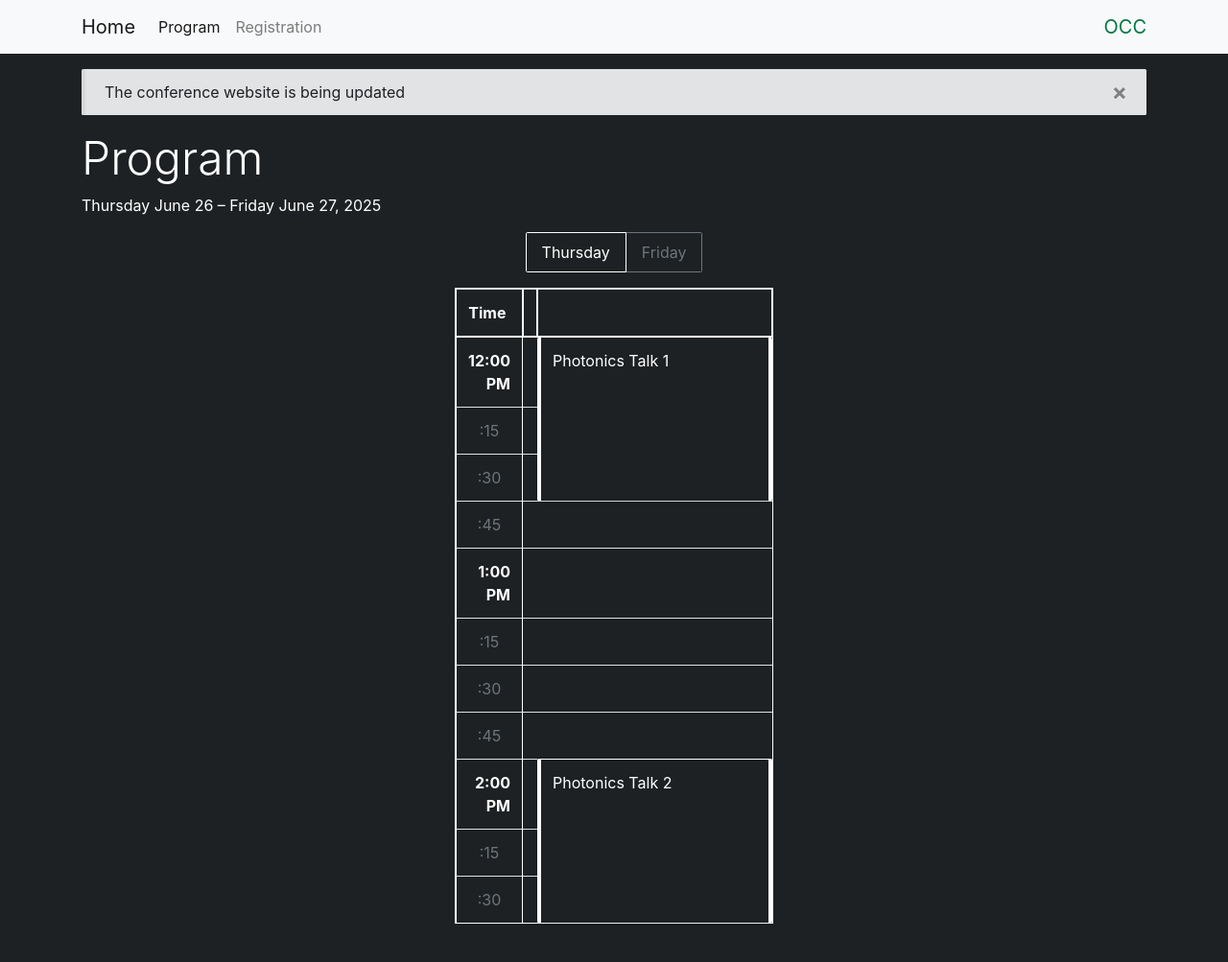
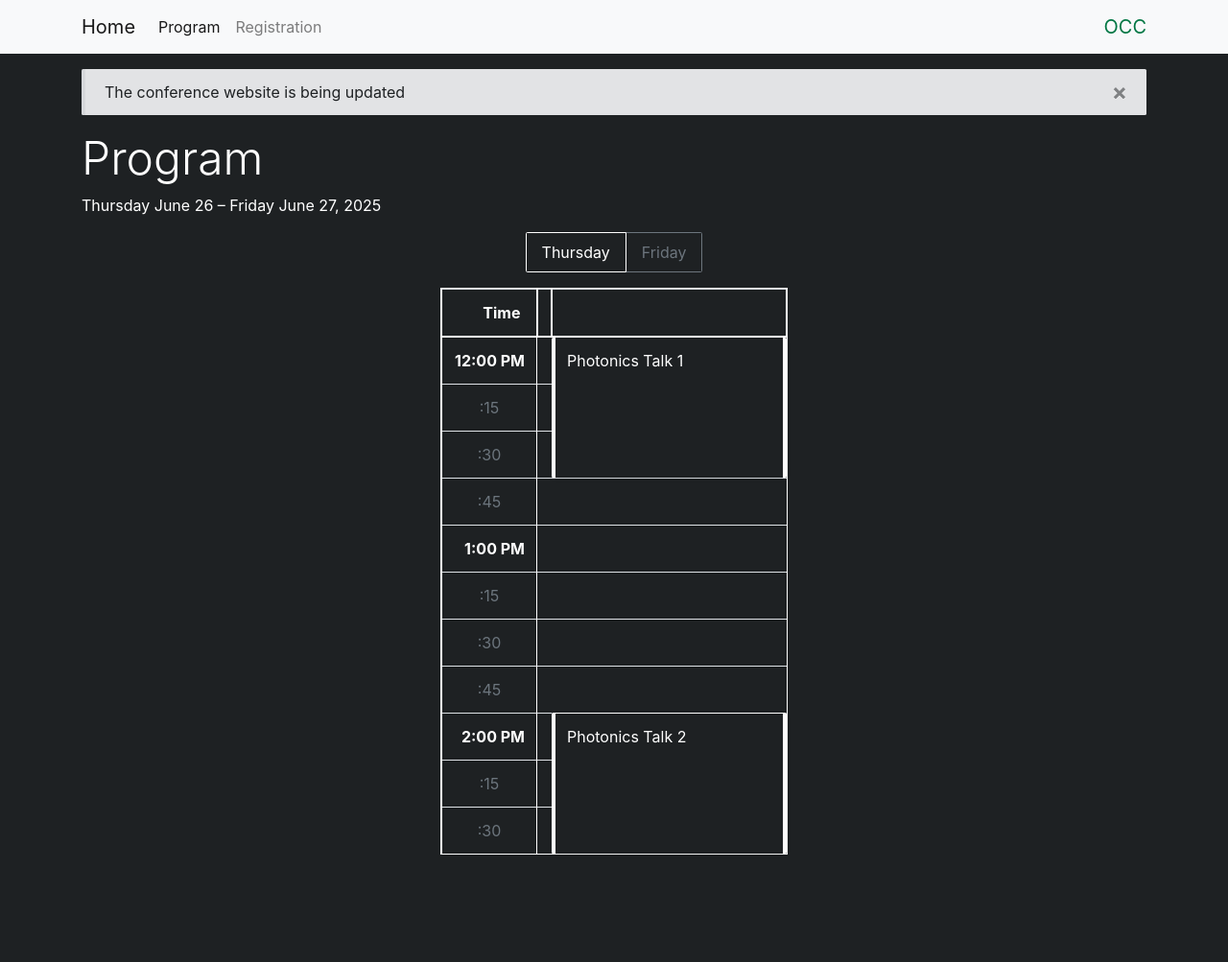
Before and after one commit to mirilabqc/mini-conference-site, a Jekyll site: the page built from program/index.md, in a window 1280 px wide. Shown: the whole page at 96% size. Built offline with Jekyll 4.4.1, drawn with Linux system fonts in a browser that asks for light colours; after the commit the page ends 931 px from its top, so only the background shows below that.

Commit message:
adjusts column min-width

```diff
--- a/assets/css/main.scss
+++ b/assets/css/main.scss
@@ -67,3 +67,7 @@ hr {
   border-color: white;
   color: white;
 }
+
+.table th.col-title {
+  min-width: 100px;
+}
```
